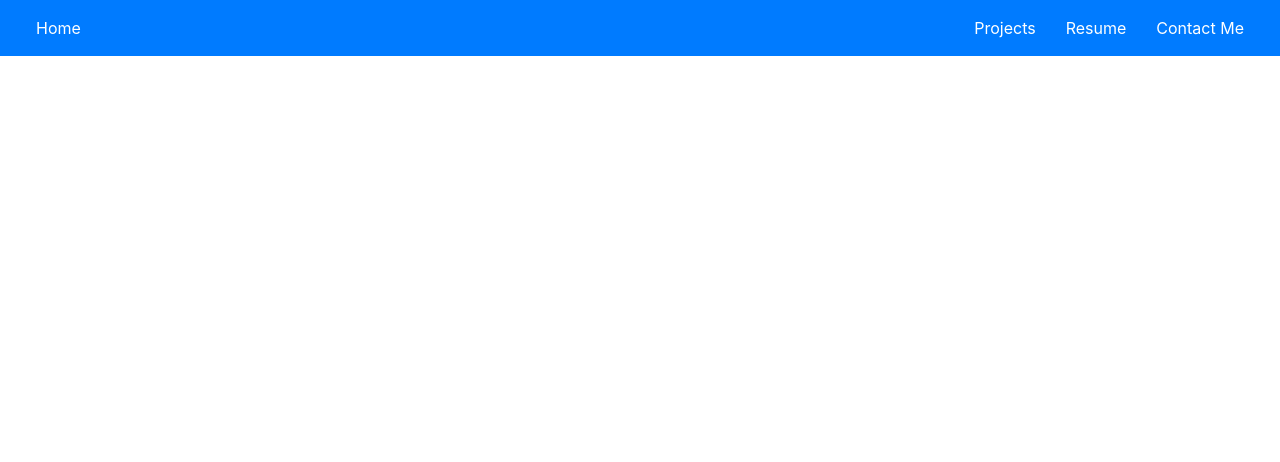
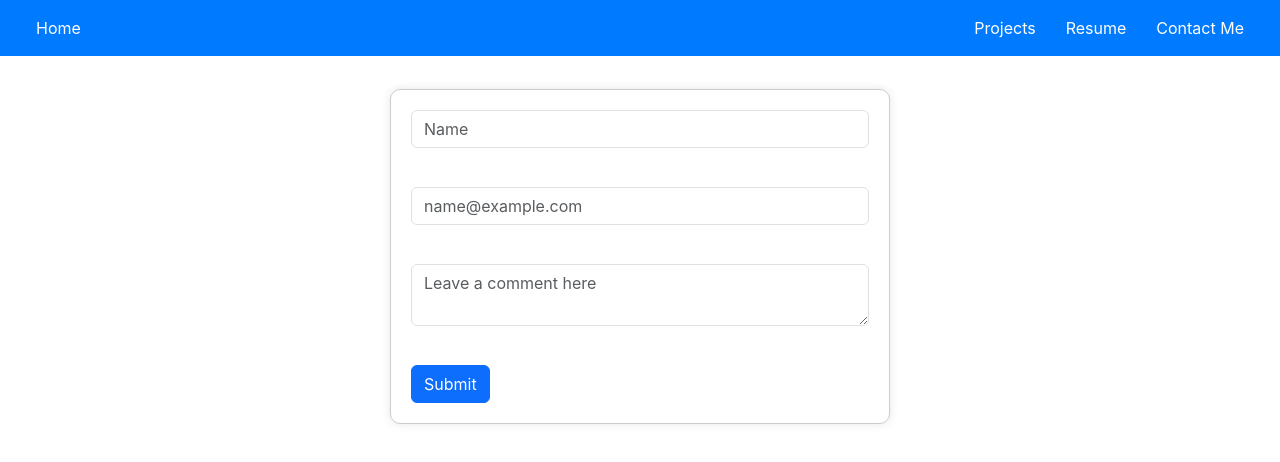
Before and after one commit to fsiddiqi03/Personal-Portfolio, a React (Create React App) app: page /Contact in a window 1280 px wide. Shown: the top 462 px of the page. Built offline with nearby package versions, Linux system fonts and the light colour scheme; the HTML template or start-up script is replaced by a standard one.

Commit message:
created Contact form

```diff
--- a/src/App.tsx
+++ b/src/App.tsx
@@ -3,7 +3,7 @@ import { BrowserRouter as Router, Routes, Route } from "react-router-dom";
 import NavBar from "./components/NavBar/NavBar";
 import Home from "./components/Home/Home";
 import Projects from "./components/Projects/Projects";
-import Resume from "./components/Resume/Resume";
+import Contact from "./components/Contact Form/Contact";
 // Import other components
 
 function App() {
@@ -13,8 +13,7 @@ function App() {
       <Routes>
         <Route path="/" element={<Home />} />
         <Route path="/Projects" element={<Projects />} />
-        <Route path="/Resume" element={<Resume />} />
-        {/* Define other routes */}
+        <Route path="/Contact" element={<Contact />} />
       </Routes>
     </Router>
   );
--- /dev/null
+++ b/src/components/Contact Form/Contact.css
@@ -0,0 +1,26 @@
+/* Contact.css */
+
+/* Contact.css */
+
+.contact-container {
+    display: flex;
+    justify-content: center;
+    align-items: center;
+    height: 50vh;
+  }
+
+  .contact-form-box {
+    width: 500px;
+    padding: 20px;
+    border: 1px solid #ccc;
+    border-radius: 10px;
+    box-shadow: 0 0 10px rgba(0, 0, 0, 0.1);
+  }
+
+  .contact-form-box h2 {
+    margin-bottom: 20px;
+  }
+
+  .contact-form-floating {
+    margin-bottom: 15px;
+  }
--- /dev/null
+++ b/src/components/Contact Form/Contact.tsx
@@ -0,0 +1,81 @@
+// Contact.tsx
+
+import React, { useState } from "react";
+import "./Contact.css"; // Import CSS file for styling
+
+const Contact = () => {
+  const [formData, setFormData] = useState({
+    name: "",
+    email: "",
+    comments: "",
+  });
+
+  const handleChange = (
+    e: React.ChangeEvent<HTMLInputElement | HTMLTextAreaElement>
+  ) => {
+    const { name, value } = e.target;
+    setFormData((prevFormData) => ({
+      ...prevFormData,
+      [name]: value,
+    }));
+  };
+
+  const handleSubmit = (e: React.FormEvent<HTMLFormElement>) => {
+    e.preventDefault();
+    console.log(formData);
+    setFormData({
+      name: "",
+      email: "",
+      comments: "",
+    });
+  };
+
+  return (
+    <div className="contact-container">
+      <div className="contact-form-box">
+        <form onSubmit={handleSubmit}>
+          <div className="contact-form-floating">
+            <input
+              type="text"
+              className="form-control"
+              id="name"
+              name="name"
+              placeholder="Name"
+              value={formData.name}
+              onChange={handleChange}
+            />
+            <label htmlFor="name"></label>
+          </div>
+          <div className="contact-form-floating">
+            <input
+              type="email"
+              className="form-control"
+              id="email"
+              name="email"
+              placeholder="name@example.com"
+              value={formData.email}
+              onChange={handleChange}
+            />
+            <label htmlFor="email"></label>
+          </div>
+          <div className="contact-form-floating">
+            <textarea
+              className="form-control"
+              placeholder="Leave a comment here"
+              id="comments"
+              name="comments"
+              value={formData.comments}
+              onChange={handleChange}
+            ></textarea>
+            <label htmlFor="comments"></label>
+          </div>
+          <button type="submit" className="btn btn-primary">
+            Submit
+          </button>
+        </form>
+      </div>
+    </div>
+  );
+};
+
+export default Contact;
--- a/src/components/Home/Home.tsx
+++ b/src/components/Home/Home.tsx
@@ -1,33 +1,51 @@
-import React from 'react';
-import { SocialIcon } from 'react-social-icons';
-import Typewriter from 'typewriter-effect';
-import './home.css'
+import React from "react";
+import { SocialIcon } from "react-social-icons";
+import Typewriter from "typewriter-effect";
+import "./home.css";
 
 const Home = () => {
   return (
-    <div className='homeContainer'>
+    <div className="homeContainer">
       {/* Typewriter Effect for the Introduction */}
-      <div className='typewriterContainer'>
+      <div className="typewriterContainer">
         <Typewriter
           options={{
             strings: [
-              'Hello, my name is Faris Siddiqi.',
-              'Welcome to my portfolio!' // Second message
+              "Hello, my name is Faris Siddiqi.",
+              "Welcome to my portfolio!",
+              "Little about me....", // Second message
             ],
             autoStart: true,
             loop: true,
-            delay: 100, // Adjust typing speed (optional)
+            delay: 65, // Adjust typing speed (optional)
           }}
         />
       </div>
 
       {/* About Me Section */}
-      <p>This is a little about me...</p>
+      <p className="about-me">
+        I'm a sophomore Computer Science major at Loyola University Chicago,
+        where I discovered my passion for coding and backend development in
+        March 2023. Transitioning into CS has been a game-changer for me,
+        opening up a world where I can solve complex problems and innovate
+        behind the scenes. I especially enjoy working with AWS, leveraging its
+        power to build scalable and efficient cloud-based solutions. My journey
+        is just beginning, but I'm eager to explore the depths of coding and
+        cloud technologies further.
+      </p>
 
       {/* Social Links */}
-      <div className='socialIcons'>
-        <SocialIcon target='_blank' url='https://www.linkedin.com/in/faris-siddiqi-04aa592a1/' className="socialIcon"/>
-        <SocialIcon target='_blank' url='https://github.com/fsiddiqi03' className="socialIcon"/>
+      <div className="socialIcons">
+        <SocialIcon
+          target="_blank"
+          url="https://www.linkedin.com/in/faris-siddiqi-04aa592a1/"
+          className="socialIcon"
+        />
+        <SocialIcon
+          target="_blank"
+          url="https://github.com/fsiddiqi03"
+          className="socialIcon"
+        />
       </div>
     </div>
   );
--- a/src/components/Home/home.css
+++ b/src/components/Home/home.css
@@ -1,4 +1,4 @@
-/* home.css */
+
 .homeContainer {
   text-align: center;
   margin-top: 20vh;
@@ -17,3 +17,12 @@
   width: 5px;
   size: 15px;
 }
+
+
+.about-me {
+  padding-left: 20px;
+  padding-right: 20px;
+  max-width: 600px;
+  margin: auto;
+  padding-bottom: 20px;
+}
--- a/src/components/NavBar/NavBar.tsx
+++ b/src/components/NavBar/NavBar.tsx
@@ -1,19 +1,26 @@
-import React from 'react';
-import { Link } from 'react-router-dom';
-import './NavBar.css';
+import React from "react";
+import { Link } from "react-router-dom";
+import "./NavBar.css";
 
 const NavBar = () => {
   return (
     <nav className="navbar">
       <div className="home-link-container">
-        <Link to="/" className="home-link">Home</Link>
+        <Link to="/" className="home-link">
+          Home
+        </Link>
       </div>
       <ul>
         <li>
           <Link to="/projects">Projects</Link>
         </li>
         <li>
-          <Link to="/resume">Resume</Link>
+          <Link
+            to="https://drive.google.com/file/d/1yQjQbLoVClJgPS5BKZg-UtMoozedjDz1/view?usp=sharing"
+            target="_blank"
+          >
+            Resume
+          </Link>
         </li>
         <li>
           <Link to="/contact">Contact Me</Link>
@@ -23,5 +30,4 @@ const NavBar = () => {
   );
 };
 
-
 export default NavBar;
--- a/src/components/Projects/Projects.tsx
+++ b/src/components/Projects/Projects.tsx
@@ -42,7 +42,8 @@ const projects: Project[] = [
     title: "Hand Gesture Light Control",
     description:
       "Utilized MediaPipe and OpenCV in python for hand gesture recognition, enabling philips hue light brightness control via their REST API. Brightness adjusted  based on the distance between the thumb and index finger.    ",
-    imageUrl: "https://via.placeholder.com/150",
+    imageUrl:
+      "https://upload.wikimedia.org/wikipedia/commons/thumb/c/c3/Python-logo-notext.svg/1869px-Python-logo-notext.svg.png",
     buttonUrl: "https://github.com/fsiddiqi03/Hand-Gesture-Light-Control",
   },
   {
@@ -62,7 +63,6 @@ const Projects = () => {
         {projects.map((project) => (
           <Col md={4} key={project.id}>
             <Card className="card">
-              <Card.Img className="img" variant="top" src={project.imageUrl} />
               <Card.Body className="body">
                 <Card.Title>{project.title}</Card.Title>
                 <Card.Text>{project.description}</Card.Text>
--- a/src/components/Projects/projects.css
+++ b/src/components/Projects/projects.css
@@ -1,31 +1,23 @@
 .card {
-    width: '18rem';
-    margin-bottom: 20px;
-    display: flex; /* Display the card as a flex container */
-    flex-direction: column; /* Arrange the card contents vertically */
+    width: 25rem; /* Corrected the syntax */
+    margin-bottom: 30px;
+    display: flex;
+    flex-direction: column;
     height: 100%;
+    min-height: 300px;
 }
 
 .row {
-    padding-top: 20px;
+    margin-top: 10px;
+    padding-top: 20px; /* Ensure this doesn't conflict with Bootstrap styles */
 }
 
-
-.img {
-    width: 100%;
-    height: 180px;
-    object-fit: cover;
-}
-
-
 .body {
-    height: 325px;
-    flex: 1; /* Flex grow, allows the body to expand and fill available space */
+    flex: 1;
     display: flex;
     flex-direction: column;
 }
 
-
 .button {
-    margin-top: auto;
+    margin-top: auto; /* Pushes the button to the bottom of the card */
 }
--- a/src/components/Resume/Resume.tsx
+++ /dev/null
@@ -1,38 +0,0 @@
-import React, { useEffect, useRef } from "react";
-import WebViewer, { WebViewerInstance } from "@pdftron/webviewer";
-import "./resume.css";
-import resume from "./resume.pdf";
-
-const Resume = () => {
-  const viewerDiv = useRef<HTMLDivElement>(null);
-  const instance = useRef<WebViewerInstance | null>(null);
-
-  useEffect(() => {
-    if (viewerDiv.current && !instance.current) {
-      WebViewer(
-        {
-          path: "/public",
-          initialDoc: resume,
-        },
-        viewerDiv.current
-      ).then((inst) => {
-        instance.current = inst;
-      });
-    }
-    // Optional: Cleanup function to handle component unmount
-    return () => {
-      if (instance.current) {
-        // Perform cleanup if necessary, e.g., destroying the WebViewer instance
-        // instance.current.destroy();
-      }
-    };
-  }, []); // Ensures this effect runs only once on mount
-
-  return (
-    <div className="Resume">
-      <div className="webviewer" ref={viewerDiv}></div>
-    </div>
-  );
-};
-
-export default Resume;
--- a/src/components/Resume/resume.css
+++ /dev/null
@@ -1,3 +0,0 @@
-.webviewer {
-    height: 100vh ;
-}
```
Also changed, not shown: 1 other file (tests, documents, lock files or other folders). Lines whose indentation alone changed are shown as unchanged.
